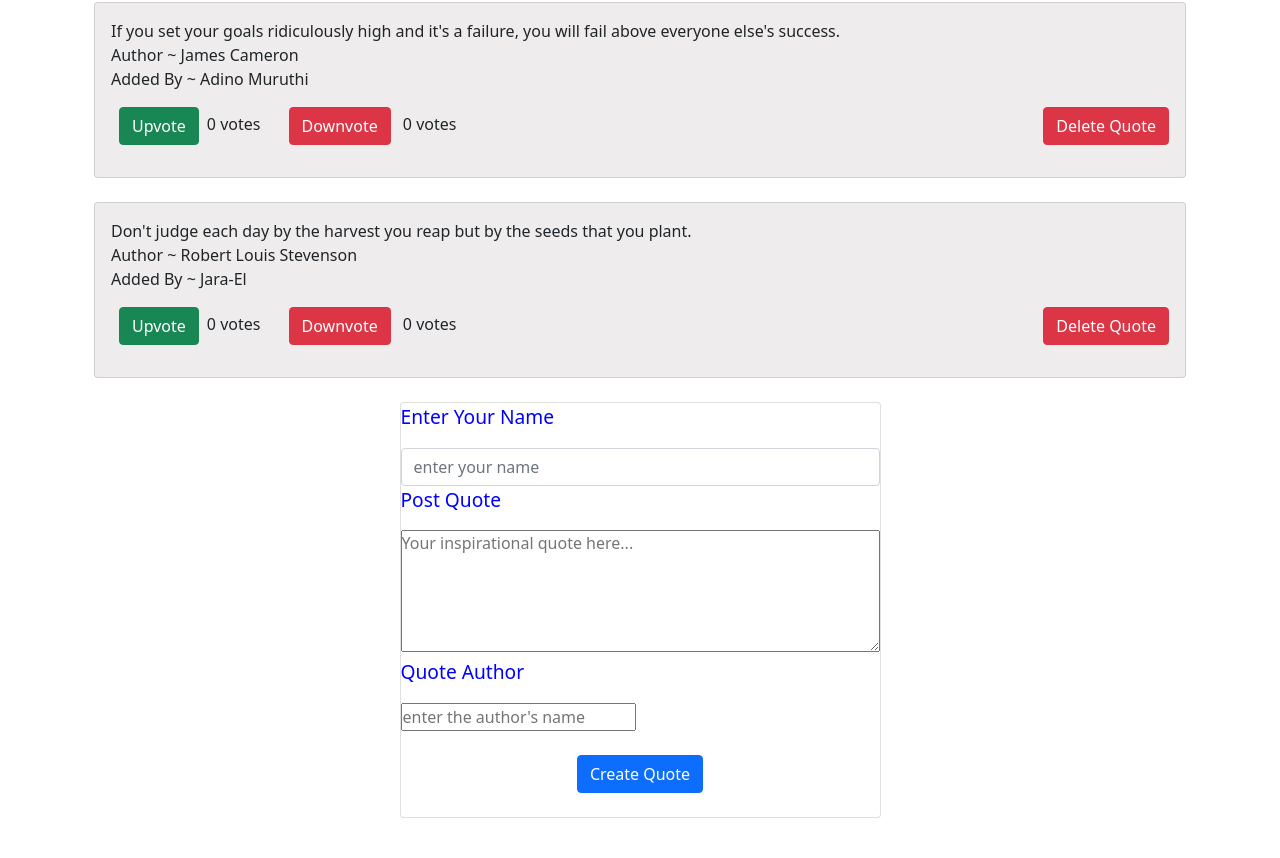
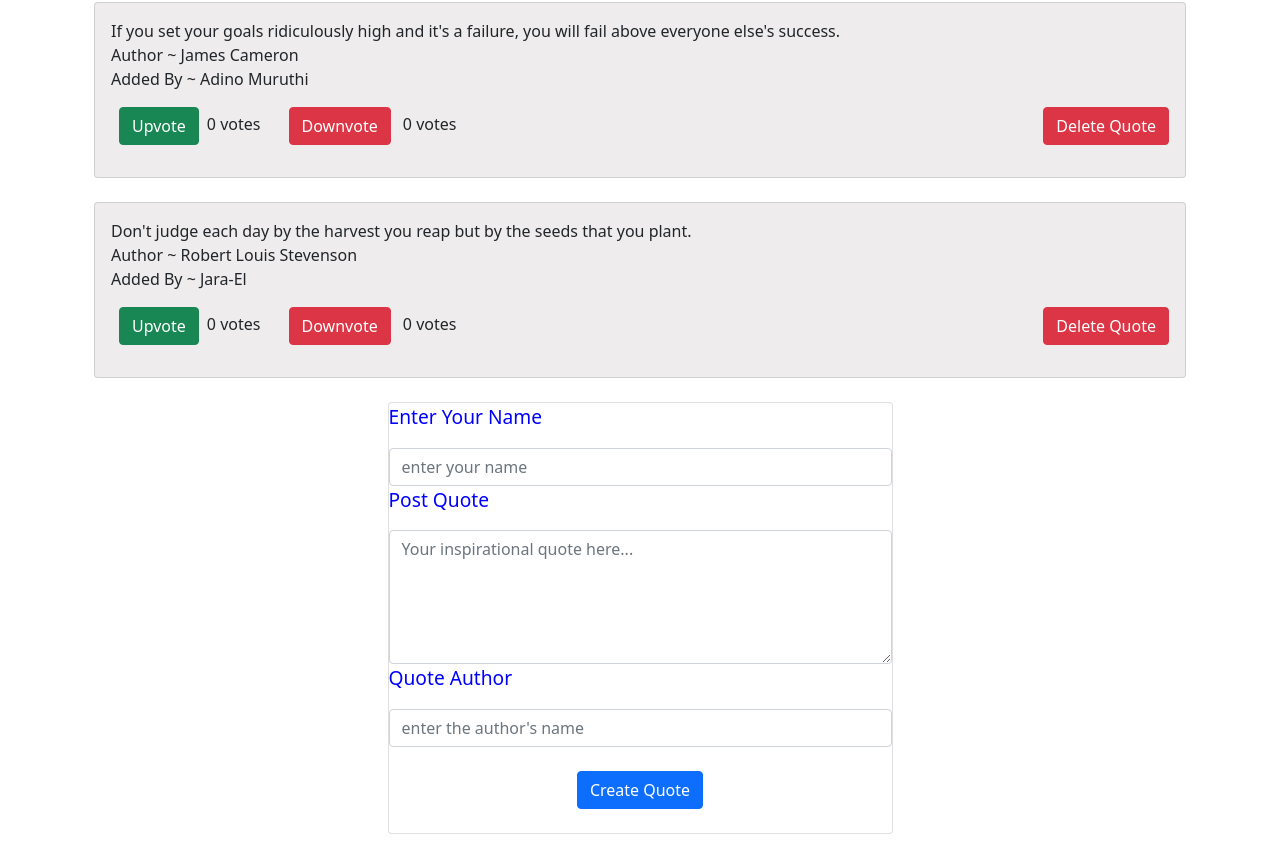
Before and after one commit to Daniel-Muruthi/quotesproject, an Angular app: page / in a window 1280 px wide. Shown: the part 387-1245 px from the top of the page. Built offline with nearby package versions, Linux system fonts and the light colour scheme.

Commit message:
This will add more functionality to the form

```diff
--- a/src/app/dataform/dataform.component.html
+++ b/src/app/dataform/dataform.component.html
@@ -7,12 +7,12 @@
         </div>
         <div class="form-group">
             <p>Post Quote</p>
-            <textarea id="inputquote" name= "inputquote" rows="5" cols="50" placeholder="Your inspirational quote here..." ngModel #inputquote="ngModel" required></textarea>
+            <textarea id="inputquote" name= "inputquote" rows="5" cols="50" placeholder="Your inspirational quote here..." ngModel #inputquote="ngModel" required class="form-control"></textarea>
             <div class="alert alert-danger my-2" *ngIf="inputquote.touched && !inputquote.valid">Please enter your quote</div>
         </div>
         <div class="form-group">
             <p>Quote Author</p>
-            <input id="authorName" placeholder="enter the author's name" name="authorName" ngModel minlength="3" ngModel #authorName="ngModel" (change)="log(authorName)" required>
+            <input id="authorName" placeholder="enter the author's name" name="authorName" ngModel minlength="3" ngModel #authorName="ngModel" (change)="log(authorName)" required class="form-control">
             <div class="alert alert-danger my-2" *ngIf="authorName.touched && !authorName.valid">Please enter the Author's name</div>
         </div>
         <button class="btn btn-primary my-4" style="align-self:center;" type="submit">Create Quote</button>
--- a/src/app/quoteform/quoteform.component.html
+++ b/src/app/quoteform/quoteform.component.html
@@ -12,7 +12,7 @@
                     <button class="btn btn-danger mx-2" (click)="downvote()">Downvote</button>  {{dvotes}} votes
                 </span>
             </div>
-            <button class="btn btn-danger">Delete Quote</button>
+            <button class="btn btn-danger" (click)="delete()">Delete Quote</button>
         </div>
     </div>
 </div>
--- a/src/app/quoteform/quoteform.component.ts
+++ b/src/app/quoteform/quoteform.component.ts
@@ -31,6 +31,9 @@ export class QuoteformComponent implements OnInit {
       this.dvotes=0;
     }
   }
+  delete(){
+
+  }
 
   constructor() { }
 
```
Also changed, not shown: 3 other files (tests, documents, lock files or other folders).
